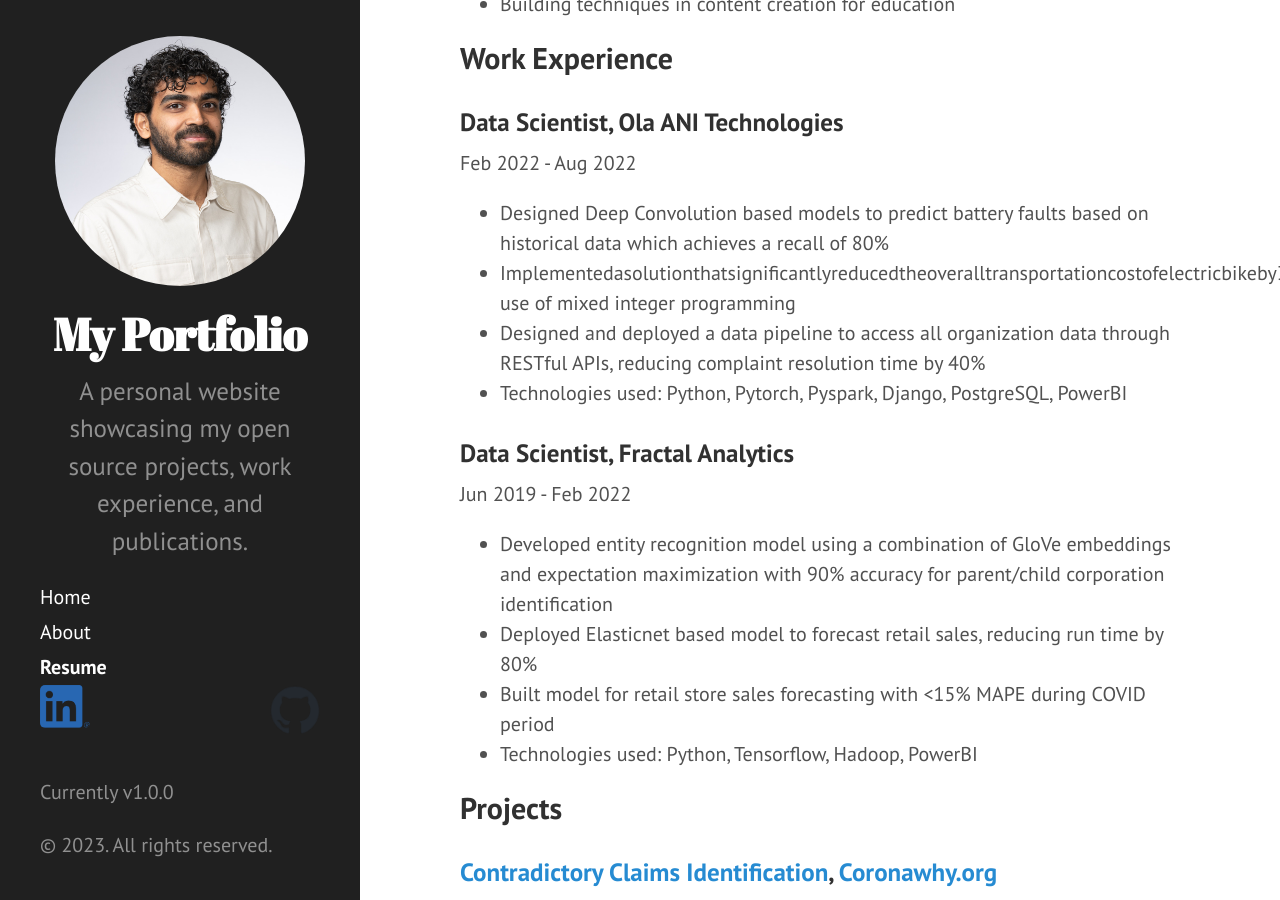
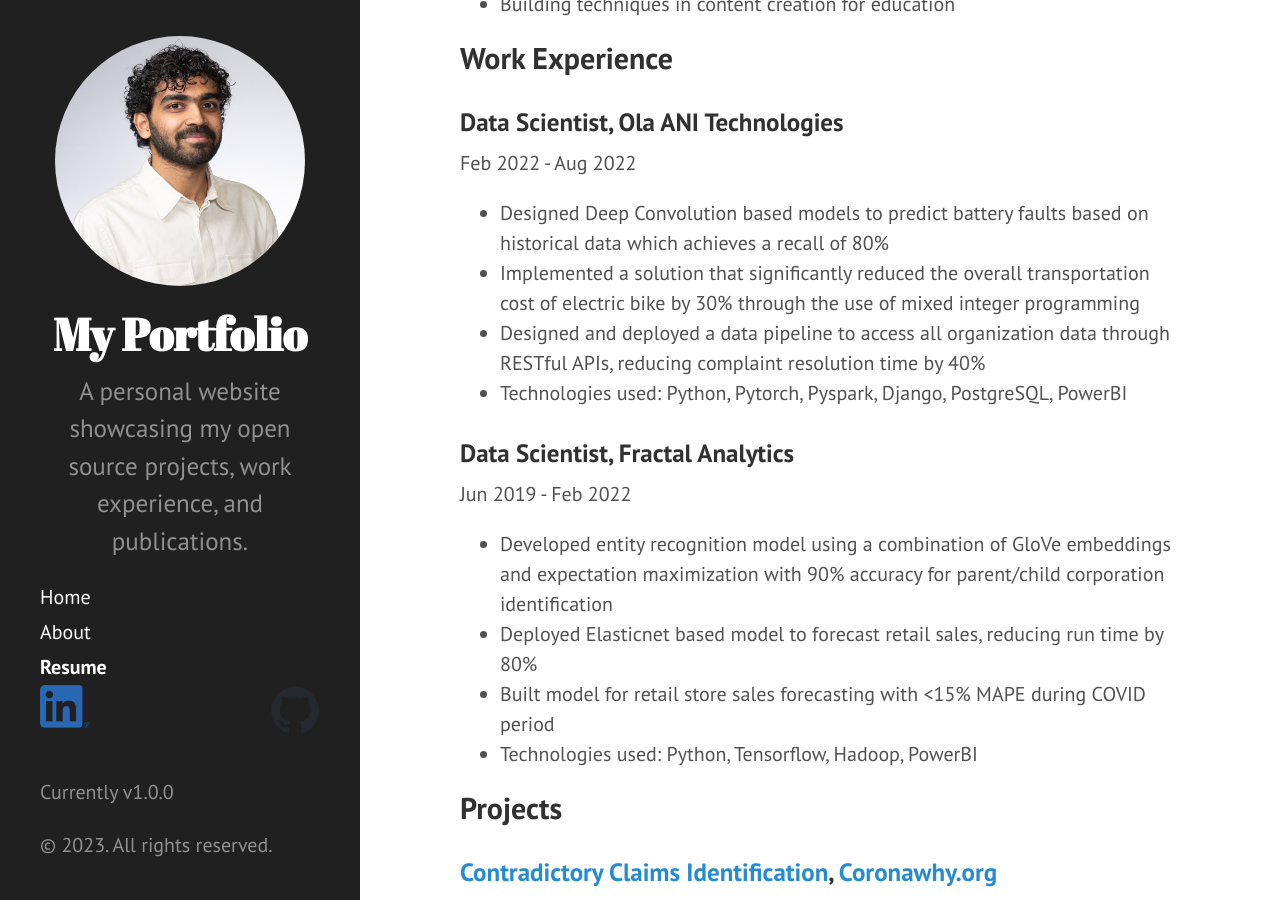
Before and after one commit to 97harsh/97harsh.github.io, a Jekyll site: the page built from resume.md, in a window 1280 px wide and 900 px high, scrolled down 827 px. Built offline with Jekyll 4.4.1, drawn with Linux system fonts in a browser that asks for light colours; Markdown is read by kramdown in place of the engine named in the settings.

Commit message:
connrection in resume page

```diff
--- a/resume.md
+++ b/resume.md
@@ -29,8 +29,7 @@ Feb 2022 - Aug 2022
 
 - Designed Deep Convolution based models to predict battery faults based on historical data which achieves a recall
 of 80%
-- Implementedasolutionthatsignificantlyreducedtheoveralltransportationcostofelectricbikeby30%throughthe
-use of mixed integer programming
+- Implemented a solution that significantly reduced the overall transportation cost of electric bike by 30% through the use of mixed integer programming
 - Designed and deployed a data pipeline to access all organization data through RESTful APIs, reducing complaint
 resolution time by 40%
 - Technologies used: Python, Pytorch, Pyspark, Django, PostgreSQL, PowerBI
```
